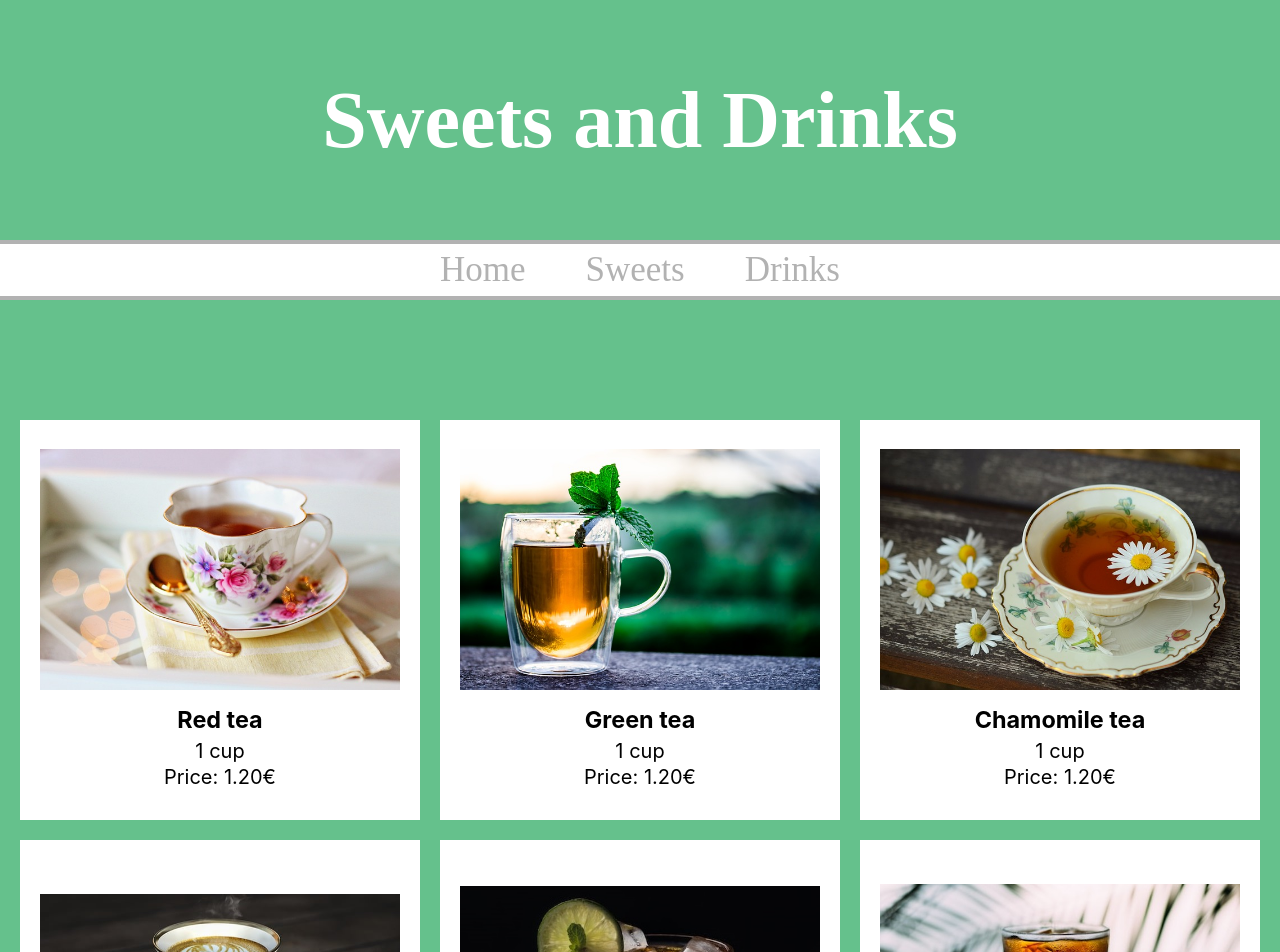
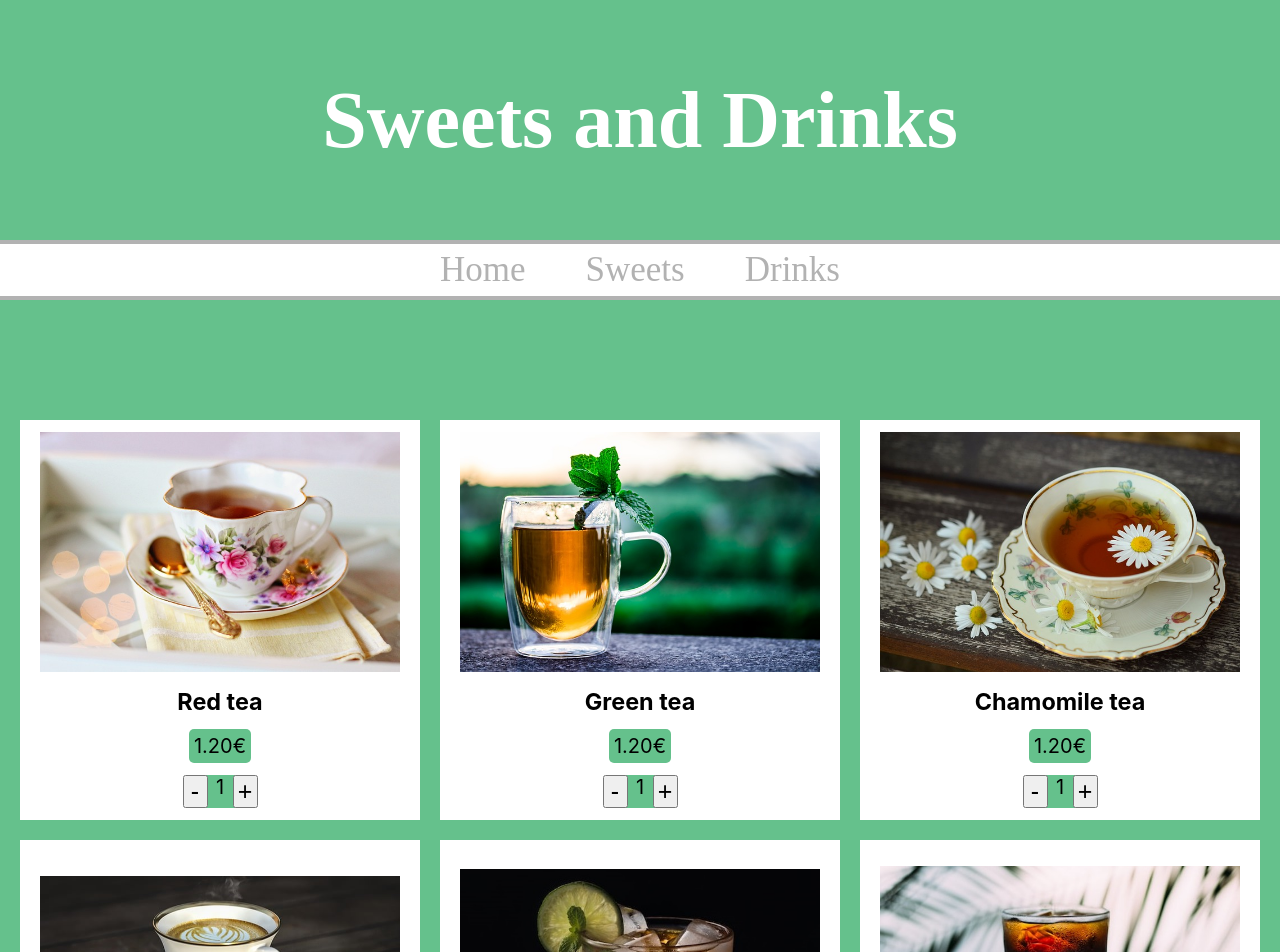
Before and after one commit to emamaria/sweets-redux, a React (Create React App) app: page /drinks in a window 1280 px wide. Shown: the top 952 px of the page. Built offline with nearby package versions, Linux system fonts and the light colour scheme; a web font is replaced by a local one.

Commit message:
ok drink counter

```diff
--- a/src/components/drinks/Drink.jsx
+++ b/src/components/drinks/Drink.jsx
@@ -1,12 +1,33 @@
-import React from 'react'
+import React, { useState } from 'react'
 
 const Drink = ({name, quantity, price }) => {
+  let unitPrice = price.toFixed(2)
+  const [count, setCount] = useState({price: unitPrice, amount: 1, totalPrice(){ return (this.price*this.amount).toFixed(2)} });
+
+    const restAmount = () => {
+
+      if(count.amount > 1){
+        setCount({...count, amount: count.amount - 1})
+      }
+
+    }
+
+    const addAmount = () => {
+      setCount({...count, amount: count.amount + 1})
+    }
   return (
     <div className='drink_container'>
         <img src={`/assets/drinks/${name.split(" ").join("_")}.jpg`} alt={name}/>
         <h3>{name[0].toUpperCase() + name.substring(1)}</h3>
-        <p>1 {quantity}</p>
-        <p>Price: {price.toFixed(2)}€</p>
+        <div className="sweet_total_container">
+        <p className='sweet_price'>{count.totalPrice()}€</p>
+        <div className="sweet_amount" >
+        <button onClick={restAmount}>-</button>
+        <p>{count.amount}</p>
+         <button onClick={addAmount}>+</button>
+        </div>
+
+        </div>
     </div>
   )
 }
```
Also changed, not shown: public/assets/drinks/orange_juice.jpg.
